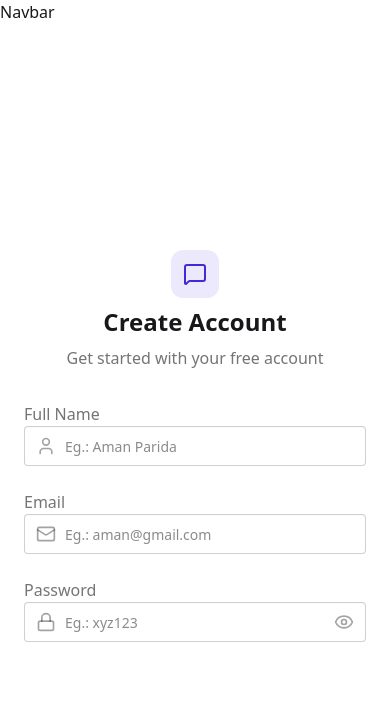
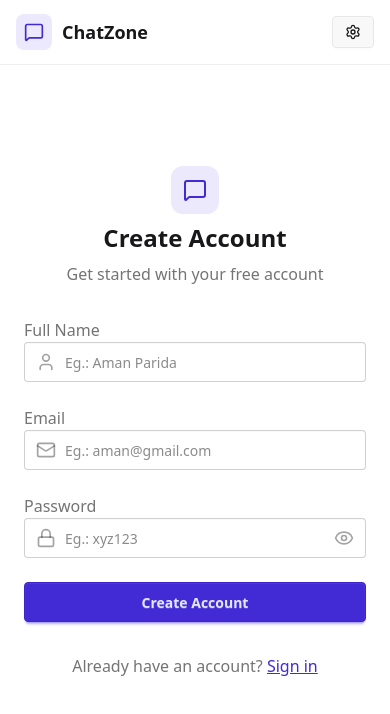
Before and after one commit to Aman-Tech990/ChatZone, a React (Vite) app in the folder frontend/: page /signup in a window 390 px wide. Shown: the top 714 px of the page. Built offline with nearby package versions, Linux system fonts and the light colour scheme; no server answers.

Commit message:
Built the end-to-end signup part

```diff
--- a/frontend/src/App.jsx
+++ b/frontend/src/App.jsx
@@ -8,6 +8,7 @@ import ProfilePage from "./pages/ProfilePage";
 import { useEffect } from "react";
 import { Loader2 } from "lucide-react";
 import { useAuthStore } from "./store/useAuthStore";
+import { Toaster } from "react-hot-toast";
 
 function App() {
 
@@ -64,6 +65,8 @@ function App() {
           }
         />
       </Routes>
+
+      <Toaster />
     </div>
   )
 }
--- /dev/null
+++ b/frontend/src/components/AuthImagePattern.jsx
@@ -0,0 +1,23 @@
+import React from 'react';
+
+const AuthImagePattern = ({ title, subtitle }) => {
+    return (
+        <div className="hidden lg:flex items-center justify-center bg-base-200 p-12">
+            <div className="max-w-md text-center">
+                <div className="grid grid-cols-3 gap-3 mb-8">
+                    {[...Array(9)].map((_, i) => (
+                        <div
+                            key={i}
+                            className={`aspect-square rounded-2xl bg-primary/10 ${i % 2 === 0 ? "animate-pulse" : ""
+                                }`}
+                        />
+                    ))}
+                </div>
+                <h2 className="text-2xl font-bold mb-4">{title}</h2>
+                <p className="text-base-content/60">{subtitle}</p>
+            </div>
+        </div>
+    )
+}
+
+export default AuthImagePattern;
--- a/frontend/src/components/Navbar.jsx
+++ b/frontend/src/components/Navbar.jsx
@@ -1,9 +1,50 @@
-import React from 'react'
+import React from 'react';
+import { useAuthStore } from '../store/useAuthStore';
+import { Link } from "react-router-dom";
+import { LogOut, Settings, User, MessageSquare } from 'lucide-react';
 
 const Navbar = () => {
+    const { logout, authUser } = useAuthStore();
+
     return (
-        <div>Navbar</div>
-    )
-}
+        <header className="bg-base-100 border-b border-base-300 fixed w-full top-0 z-40 backdrop-blur-lg">
+            <div className="container mx-auto px-4 h-16">
+                <div className="flex items-center justify-between h-full">
+
+                    {/* Left */}
+                    <Link to="/" className="flex items-center gap-2.5 hover:opacity-80 transition-all">
+                        <div className="size-9 rounded-lg bg-primary/10 flex items-center justify-center">
+                            <MessageSquare className="w-5 h-5 text-primary" />
+                        </div>
+                        <h1 className="text-lg font-bold">ChatZone</h1>
+                    </Link>
+
+                    {/* Right */}
+                    <div className="flex items-center gap-2">
+                        <Link to="/settings" className="btn btn-sm gap-2 transition-colors">
+                            <Settings className="w-4 h-4" />
+                            <span className="hidden sm:inline">Settings</span>
+                        </Link>
+
+                        {authUser && (
+                            <>
+                                <Link to="/profile" className="btn btn-sm gap-2">
+                                    <User className="size-5" />
+                                    <span className="hidden sm:inline">Profile</span>
+                                </Link>
+
+                                <button onClick={logout} className="btn btn-sm gap-2">
+                                    <LogOut className="size-5" />
+                                    <span className="hidden sm:inline">Logout</span>
+                                </button>
+                            </>
+                        )}
+                    </div>
+
+                </div>
+            </div>
+        </header>
+    );
+};
 
 export default Navbar;
--- a/frontend/src/pages/SignupPage.jsx
+++ b/frontend/src/pages/SignupPage.jsx
@@ -1,22 +1,37 @@
 import React, { useState } from 'react';
 import { useAuthStore } from '../store/useAuthStore';
-import { Eye, EyeOff, Lock, Mail, MessageSquare, User, User2 } from 'lucide-react';
+import { Eye, EyeOff, Loader2, Lock, Mail, MessageSquare, User, User2 } from 'lucide-react';
+import { Link } from "react-router-dom";
+import AuthImagePattern from '../components/AuthImagePattern';
+import toast from 'react-hot-toast';
 
 
 const SignupPage = () => {
 
     const [showPassword, setShowPassword] = useState(false);
     const [formData, setFormData] = useState({
-        fullName: "",
+        fullname: "",
         email: "",
         password: ""
     });
     const { signup, isSigningUp } = useAuthStore();
 
-    const validateForm = () => { }
+    const validateForm = () => {
+        if (!formData.fullname.trim()) return toast.error("Fullname is required!");
+        if (!formData.email.trim()) return toast.error("Email is required!");
+        if (!formData.password.trim()) return toast.error("Password is required!");
+        if (formData.password.length < 6) return toast.error("Password must be of atleast 6 characters!");
+
+        return true;
+    }
 
     const handleSubmit = (e) => {
         e.preventDefault();
+        console.log(formData);
+
+        const success = validateForm();
+
+        if (success) signup(formData);
     }
 
     return (
@@ -55,9 +70,9 @@ const SignupPage = () => {
                                     type="text"
                                     className="input input-bordered w-full pl-10 focus-visible:ring-0"
                                     placeholder="Eg.: Aman Parida"
-                                    value={formData.fullName}
+                                    value={formData.fullname}
                                     onChange={(e) =>
-                                        setFormData({ ...formData, fullName: e.target.value })
+                                        setFormData({ ...formData, fullname: e.target.value })
                                     }
                                 />
                             </div>
@@ -120,11 +135,37 @@ const SignupPage = () => {
                             </div>
                         </div>
 
+                        <button
+                            type='submit'
+                            className='btn btn-primary w-full'
+                            disabled={isSigningUp}
+                        >
+                            {isSigningUp ? (
+                                <>
+                                    <Loader2 className='size-5 animate-spin' />
+                                    Loading...
+                                </>
+                            ) : (
+                                "Create Account"
+                            )}
+                        </button>
                     </form>
-
-
+                    <div className='text-center'>
+                        <p className='text-base-content/60'>
+                            Already have an account?{" "}
+                            <Link to="/login" className='link link-primary'>
+                                Sign in
+                            </Link>
+                        </p>
+                    </div>
                 </div>
             </div>
+
+            {/* Right Side */}
+            <AuthImagePattern
+                title="Join our community"
+                subtitle="Connect with friends, share moments, and stay in touch with yout loved ones."
+            />
         </div>
     )
 }
--- a/frontend/src/store/useAuthStore.js
+++ b/frontend/src/store/useAuthStore.js
@@ -1,5 +1,6 @@
 import { create } from "zustand";
 import { axiosInstance } from "../lib/axios.js";
+import toast from "react-hot-toast";
 
 export const useAuthStore = create((set) => ({
     authUser: null,
@@ -19,7 +20,34 @@ export const useAuthStore = create((set) => ({
         } finally {
             set({ isCheckingAuth: false });
         }
+    },
+
+    signup: async (data) => {
+        set({ isSigningUp: true });
+        try {
+            const res = await axiosInstance.post("/auth/register", data);
+            if (res?.data?.success) {
+                console.log(res?.data);
+                set({ authUser: res?.data?.user });
+                toast.success(res?.data?.message || "User signed up successfully!");
+            }
+        } catch (error) {
+            toast.error(error.response.data.message || "Failed to register user");
+        } finally {
+            set({ isSigningUp: false });
+        }
+    },
+
+    logout: async (data) => {
+        try {
+            const res = axiosInstance.get("/auth/logout");
+            if (res?.data?.success) {
+                console.log(res?.data);
+                set({ authUser: null });
+                toast.success(res?.data?.message || "User logged out successfully!");
+            }
+        } catch (error) {
+            toast.error(error.response.data.message || "Failed to logout!");
+        }
     }
-
-
 }));
```
